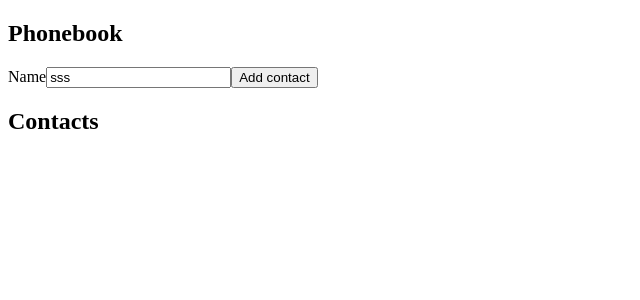
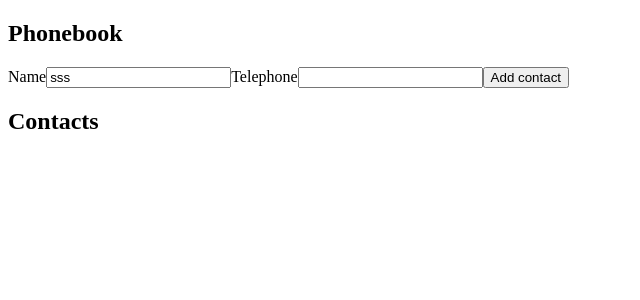
Before and after one commit to Andriy-Kond/m2_phonebook, a React (Create React App) app: page / in a window 1280 px wide. Shown: the top 300 px of the page, without its empty margins (0-640 px from the left). Built offline with nearby package versions, Linux system fonts and the light colour scheme.

Commit message:
add: step2

```diff
--- a/src/App.js
+++ b/src/App.js
@@ -6,20 +6,26 @@ class App extends Component {
   state = {
     contacts: [],
     name: "sss",
+    number: "",
   };
 
   handleContact = e => {
-    this.setState({ name: e.currentTarget.value });
+    const { name } = e.currentTarget;
+    this.setState({ [name]: e.currentTarget.value });
   };
 
   addContact = e => {
     e.preventDefault();
     const name = e.currentTarget.elements.name.value;
+    const number = e.currentTarget.elements.number.value;
 
     this.setState(prevState => {
       return {
         ...prevState,
-        contacts: [...prevState.contacts, { id: nanoid(), name: name }],
+        contacts: [
+          ...prevState.contacts,
+          { id: nanoid(), name: name, number: number },
+        ],
       };
     });
 
@@ -27,10 +33,11 @@ class App extends Component {
   };
 
   clearStateName = () => {
-    this.setState({ name: "" });
+    this.setState({ name: "", number: "" });
   };
 
   render() {
+    const { name, number } = this.state;
     return (
       <>
         <h2>Phonebook</h2>
@@ -41,17 +48,33 @@ class App extends Component {
               type="text"
               name="name"
               required
-              value={this.state.name}
+              value={name}
               onChange={this.handleContact}
             />
+          </label>
+
+          <label>
+            Telephone
+            <input
+              type="tel"
+              name="number"
+              required
+              value={number}
+              onChange={this.handleContact}></input>
           </label>
           <button type="submit">Add contact</button>
         </form>
 
         <h2>Contacts</h2>
         <ul>
-          {this.state.contacts.map(({ id, name }) => {
-            return <li key={id}>{name}</li>;
+          {this.state.contacts.map(({ id, name, number }) => {
+            return (
+              <li key={id}>
+                <p>
+                  {name}: {number}
+                </p>
+              </li>
+            );
           })}
         </ul>
       </>
```
